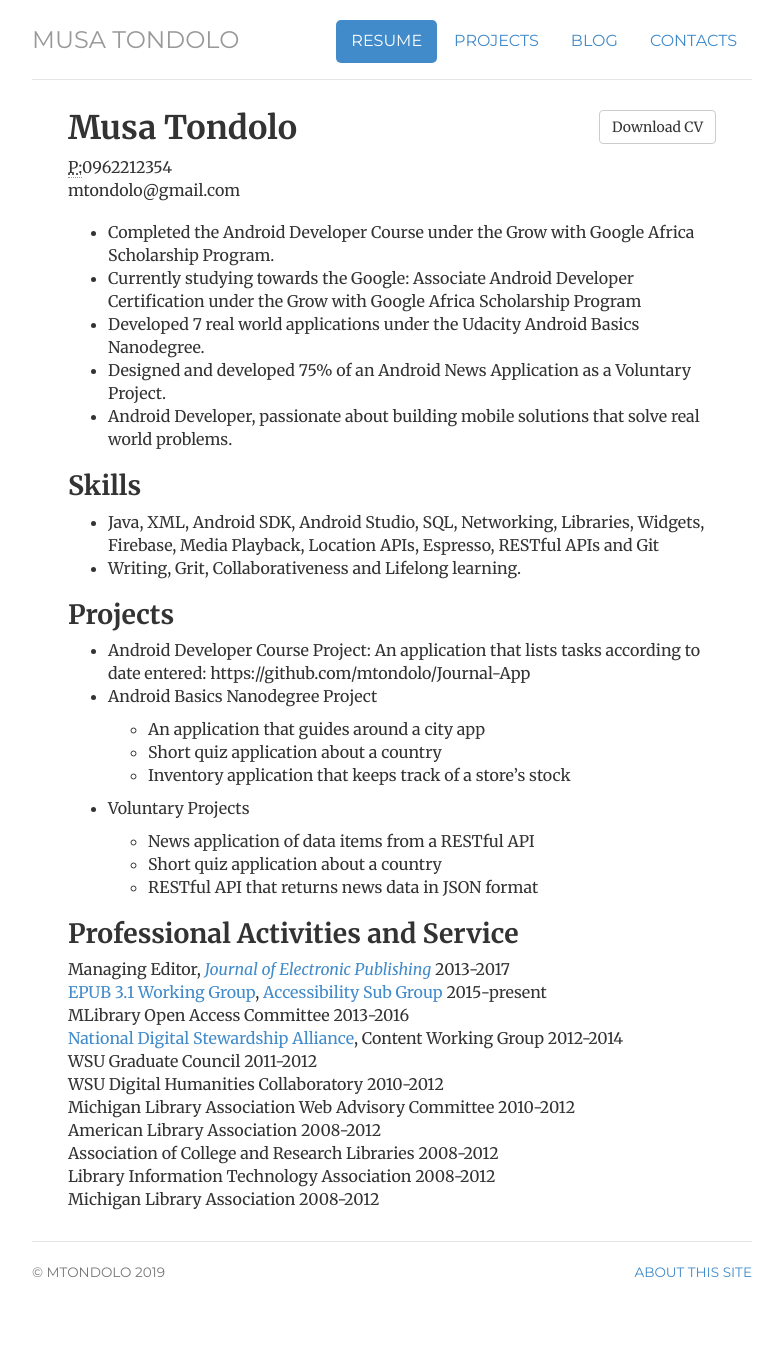
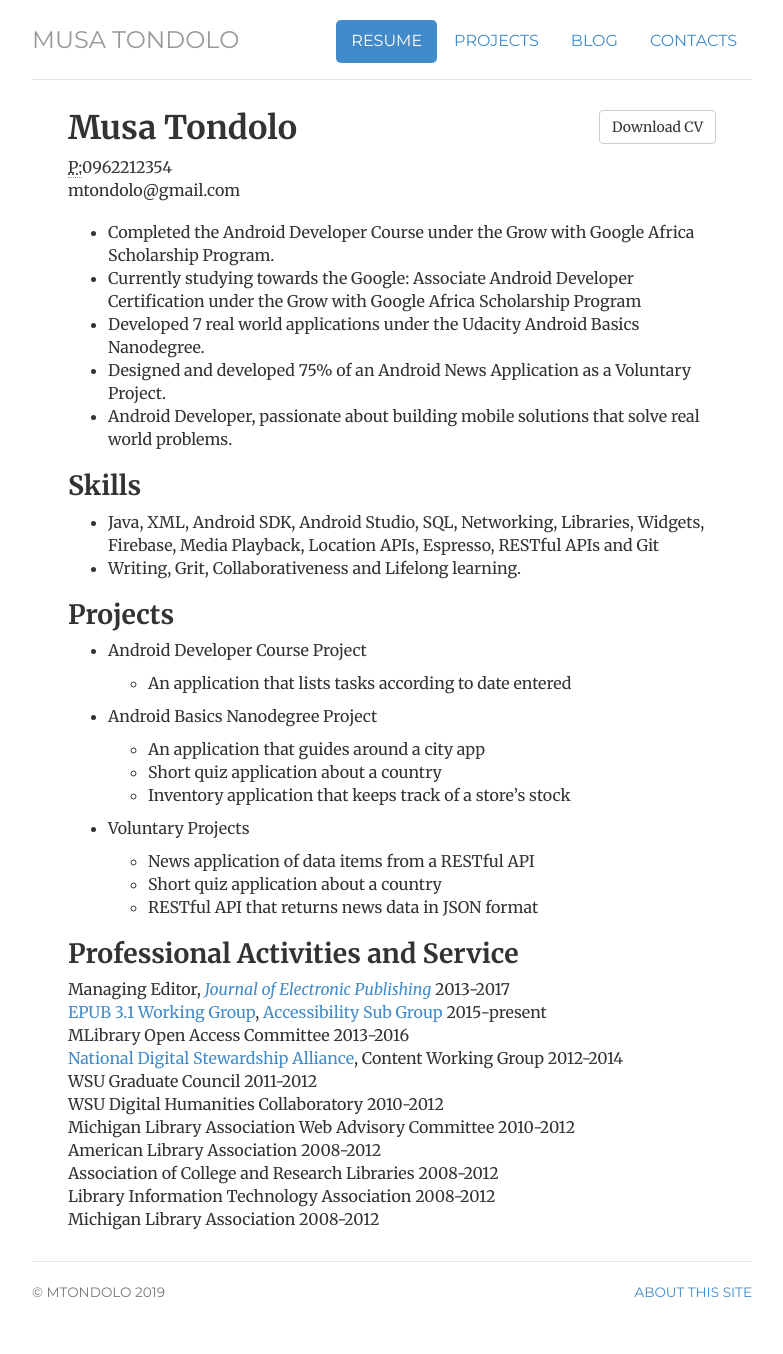
Before and after one commit to mtondolo/mtondolo.github.io, a Jekyll site: the page built from cv/index.html, in a window 1280 px wide. Shown: the whole page, without its empty margins (248-1031 px from the left). Built offline with Jekyll 4.4.1, drawn with Linux system fonts in a browser that asks for light colours.

Commit message:
Update index.html

```diff
--- a/cv/index.html
+++ b/cv/index.html
@@ -39,7 +39,12 @@ description: Current Resume for Musa Tondolo, an Android Developer supplimented
 				<h2>Projects</h2>
                                 <p>
 	                        <ul>
-				<li>Android Developer Course Project: An application  that lists tasks according to date entered: https://github.com/mtondolo/Journal-App</li>
+				<li>Android Developer Course Project
+					<p>
+					<ul>
+					<li>An application  that lists tasks according to date entered</li>
+					</ul>
+					</p>
 				<li>Android Basics Nanodegree Project</li>
 					<p>
 					<ul>
```
